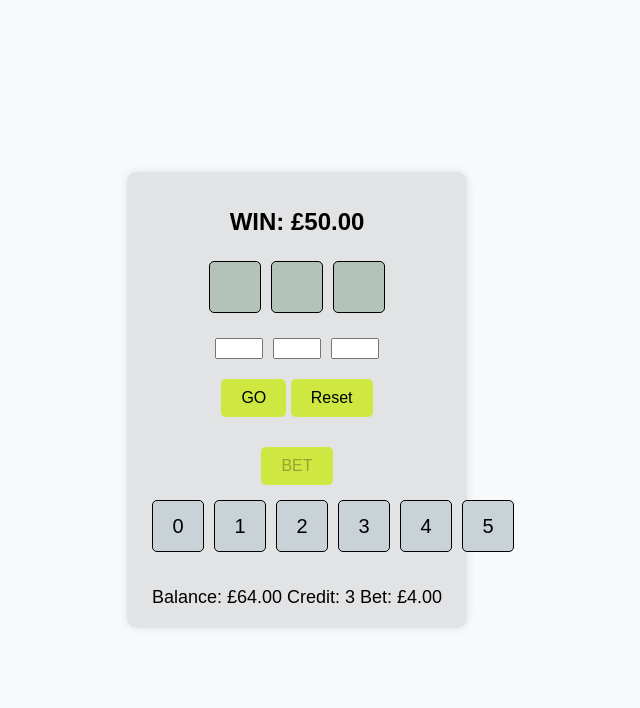
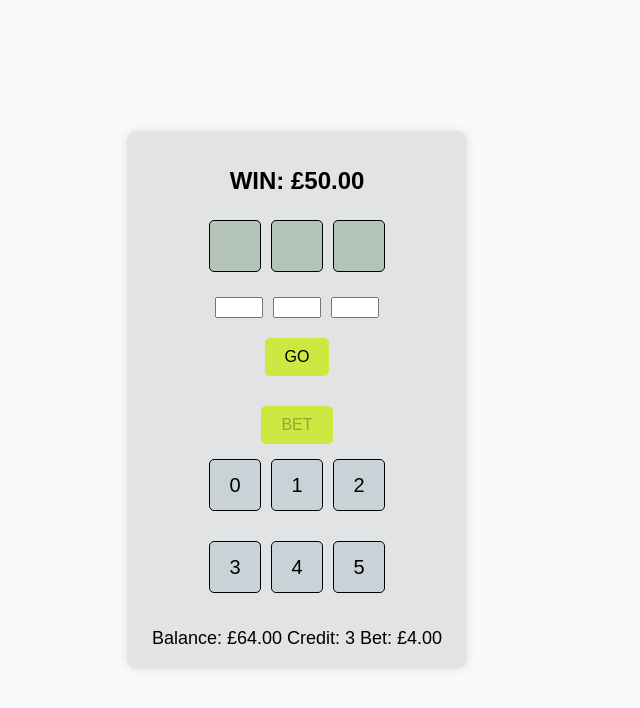
Before and after one commit to chuchu2005/gu, a plain HTML site: page index.html in a window 1280 px wide. Both pictures are taken after a click on the button "BET". Shown: the whole page, without its empty margins (343-983 px from the left). Drawn offline with Linux system fonts and the light colour scheme.

Commit message:
Update index.html

```diff
--- a/index.html
+++ b/index.html
@@ -100,6 +100,8 @@
 
         .keyboard-visible {
             display: flex;
+            flex-direction: column;
+            align-items: center;
         }
     </style>
 </head>
@@ -118,7 +120,6 @@
                 <input type="number" id="guess3" min="0" max="5" required disabled>
             </div>
             <button type="submit" disabled>GO</button>
-            <button type="button" onclick="resetGame()">Reset</button>
         </form>
         <button id="betButton" onclick="placeBet()">BET</button>
         <div id="keyboard" class="keyboard-hidden">
@@ -239,7 +240,7 @@
             } else if (correctCount < 3) {
                 document.getElementById('result').innerText = `${correctCount} out of 3 numbers are correct.`;
             } else {
-                document.getElementById('result').innerText = "All numbers are correct. You've won!";
+                document.getElementById('result').innerText = "Congratulations! All three numbers are correct. You've won £50.00!";
                 balance += 50;
                 document.getElementById('balance').innerText = balance.toFixed(2);
                 document.getElementById('guessForm').querySelector('button[type="submit"]').disabled = true;
```
